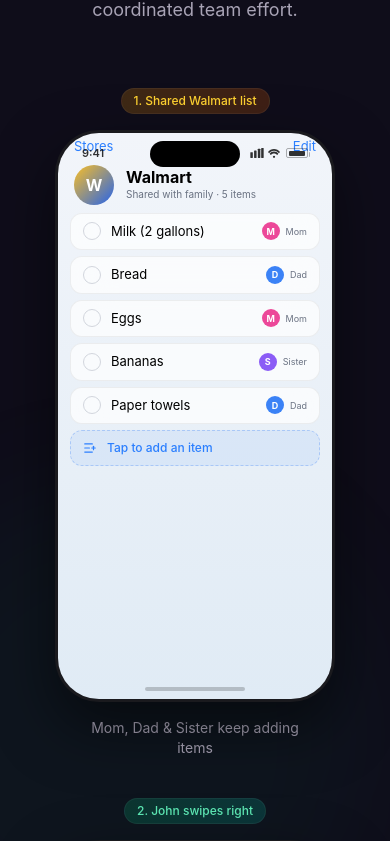
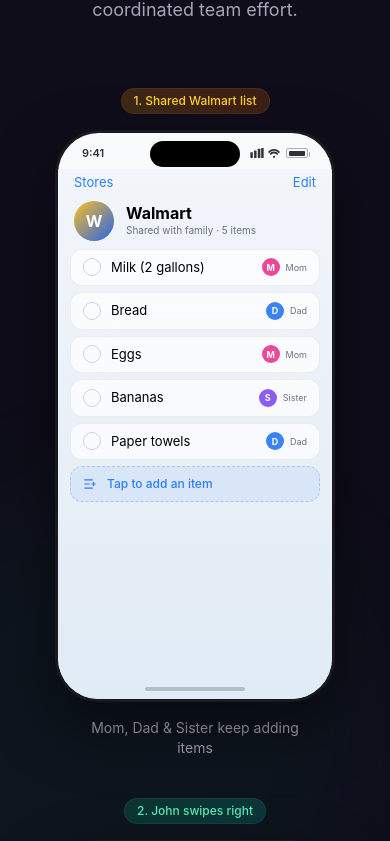
Before and after one commit to kor3a/NotifiApp, a React (Vite) app in the folder website/: page / in a window 390 px wide. Shown: the part 4738-5579 px from the top of the page. Built offline with nearby package versions, Linux system fonts and the light colour scheme.

Commit message:
Add safe top inset for phone mockup screens

```diff
--- a/website/src/components/HeroBackground.tsx
+++ b/website/src/components/HeroBackground.tsx
@@ -156,7 +156,10 @@
       <div className="absolute inset-0 z-20 bg-[linear-gradient(90deg,rgba(8,18,31,0.92)_0%,rgba(8,18,31,0.62)_36%,rgba(8,18,31,0.18)_72%,rgba(8,18,31,0.04)_100%),linear-gradient(180deg,rgba(15,13,26,0.04)_0%,rgba(15,13,26,0.02)_45%,rgba(15,13,26,0.54)_100%)]" />
 
       <div className="absolute bottom-[-72px] right-[-20px] z-30 hidden rotate-[-6deg] opacity-95 drop-shadow-[0_38px_74px_rgba(0,0,0,0.50)] sm:block md:right-[5%] lg:bottom-[-52px] lg:right-[10%] xl:right-[13%]">
-        <PhoneFrame className="mx-0 scale-[0.98] lg:scale-[1.05] origin-bottom-right">
+        <PhoneFrame
+          className="mx-0 scale-[0.98] lg:scale-[1.05] origin-bottom-right"
+          screenClassName="pt-0"
+        >
           <HeroPhoneScreen />
         </PhoneFrame>
       </div>
--- a/website/src/components/PhoneFrame.tsx
+++ b/website/src/components/PhoneFrame.tsx
@@ -3,18 +3,25 @@
 interface Props {
   children: ReactNode;
   className?: string;
+  screenClassName?: string;
 }
 
-export default function PhoneFrame({ children, className = "" }: Props) {
+export default function PhoneFrame({
+  children,
+  className = "",
+  screenClassName = "pt-9",
+}: Props) {
   return (
     <div className={`relative w-[280px] h-[572px] mx-auto ${className}`}>
       {/* Outer bezel */}
       <div className="absolute inset-0 rounded-[44px] bg-[#1a1a1e] shadow-[0_25px_60px_rgba(0,0,0,0.5)]">
         {/* Inner screen */}
-        <div className="absolute inset-[3px] rounded-[41px] overflow-hidden">
+        <div className="absolute inset-[3px] rounded-[41px] overflow-hidden bg-slate-50">
           {/* Screen content */}
           <div className="w-full h-full flex flex-col relative">
-            <div className="absolute inset-0 flex flex-col">{children}</div>
+            <div className={`absolute inset-0 flex flex-col ${screenClassName}`}>
+              {children}
+            </div>
 
             {/* Status bar */}
             <div className="flex justify-between items-center px-6 pt-3 pb-1 relative z-20 pointer-events-none">
```
